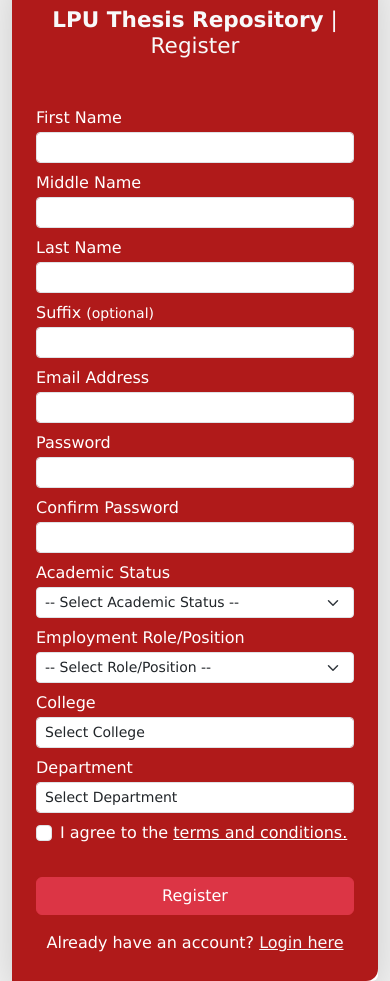
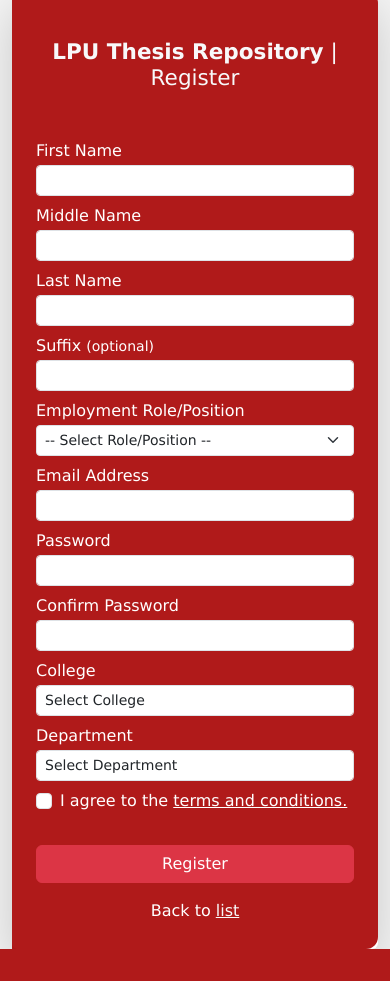
Before and after one commit to jakenapay/thesis_repository, a CodeIgniter 4 app: the page made by app/Views/auth/register.php in a window 390 px wide. After the commit the page ends 949 px from the top, so only its background shows below. Run offline with PHP 8.4 and a stand-in for CodeIgniter, Linux system fonts and the light colour scheme; the template is opened without the code that fills it: most values are stand-ins (such as "Sample title", 1, 10 or a date in 2020); some libraries are stand-ins or nearby versions.

Commit message:
Implement access control for registration page, enhance document view with department names, and streamline user list layout

```diff
--- a/app/Controllers/Auth.php
+++ b/app/Controllers/Auth.php
@@ -91,6 +91,11 @@ class Auth extends BaseController
 
     public function register()
     {
+        // If not admin, redirect to home
+        if (session()->get('user_level') !== 'admin') {
+            return redirect()->to('/home')->with('error', 'You do not have permission to access the registration page.');
+        }
+
         $AcademicStatusModel = new AcademicStatus();
         $AcademicStatusData = $AcademicStatusModel->findAll();
 
--- a/app/Controllers/Documents.php
+++ b/app/Controllers/Documents.php
@@ -170,7 +170,10 @@ class Documents extends BaseController
 
     public function viewDocument($id) {
         $documentModel = new Document();
-        $document = $documentModel->find($id);
+        $document = $documentModel
+        ->select('documents.*, departments.name as department_name')
+        ->join('departments', 'departments.id = documents.department_id', 'left')
+        ->find($id);
 
         if (!$document) {
             throw new \CodeIgniter\Exceptions\PageNotFoundException('Document not found');
--- a/app/Views/auth/login.php
+++ b/app/Views/auth/login.php
@@ -70,10 +70,6 @@
                                     <div class="d-grid">
                                         <button type="submit" class="btn btn-danger btn">Login</button>
                                     </div><br>
-                                    <div class="mt-3 text-center form-label">
-                                        Don't have an account?
-                                        <a href="<?= base_url('register') ?>" class="text-decoration-underline text-light"> Register here</a>
-                                    </div>
                                 </form>
                             </div>
                         </div> <!-- End right side -->
--- a/app/Views/auth/register.php
+++ b/app/Views/auth/register.php
@@ -89,9 +89,24 @@
                                         </div>
                                     </div>
 
-                                    <div class="mb-2">
-                                        <label class="form-label">Email Address</label>
-                                        <input type="email" class="form-control form-control-sm" name="email" required>
+                                    <div class="row">
+                                        <div class="col-md-6 mb-2">
+                                            <label class="form-label">Employment Role/Position</label>
+                                            <select class="form-select form-select-sm" name="employment_status" id="employment_status" required>
+                                                <option value="">-- Select Role/Position --</option>
+                                                <?php if (isset($jobTitleData) && is_array($jobTitleData)): ?>
+                                                    <?php foreach ($jobTitleData as $job): ?>
+                                                        <option value="<?= esc($job['id']) ?>">
+                                                            <?= esc($job['title']) ?>
+                                                        </option>
+                                                    <?php endforeach; ?>
+                                                <?php endif; ?>
+                                            </select>
+                                        </div>
+                                        <div class="col-md-6 mb-2">
+                                            <label class="form-label">Email Address</label>
+                                            <input type="email" class="form-control form-control-sm" name="email" required>
+                                        </div>
                                     </div>
 
                                     <div class="row">
@@ -105,34 +120,6 @@
                                         </div>
                                     </div>
 
-                                    <div class="row">
-                                        <div class="col-md-6 mb-2">
-                                            <label class="form-label">Academic Status</label>
-                                            <select class="form-select form-select-sm" name="academic_status" required>
-                                                <option value="">-- Select Academic Status --</option>
-                                                <?php if (isset($AcademicStatusData) && is_array($AcademicStatusData)): ?>
-                                                    <?php foreach ($AcademicStatusData as $status): ?>
-                                                        <option value="<?= esc($status['id']) ?>">
-                                                            <?= esc($status['status']) ?>
-                                                        </option>
-                                                    <?php endforeach; ?>
-                                                <?php endif; ?>
-                                            </select>
-                                        </div>
-                                        <div class="col-md-6 mb-2">
-                                            <label class="form-label">Employment Role/Position</label>
-                                            <select class="form-select form-select-sm" name="employment_status" id="employment_status" required>
-                                                <option value="">-- Select Role/Position --</option>
-                                                <?php if (isset($jobTitleData) && is_array($jobTitleData)): ?>
-                                                    <?php foreach ($jobTitleData as $job): ?>
-                                                        <option value="<?= esc($job['id']) ?>">
-                                                            <?= esc($job['title']) ?>
-                                                        </option>
-                                                    <?php endforeach; ?>
-                                                <?php endif; ?>
-                                            </select>
-                                        </div>
-                                    </div>
                                     <div class="row">
                                         <div class="col-md-6 mb-2">
                                             <label class="form-label">College</label>
@@ -168,8 +155,8 @@
                                         <button type="submit" class="btn btn-danger btn">Register</button>
                                     </div>
                                     <div class="mt-3 text-center form-label">
-                                        Already have an account?
-                                        <a href="<?= base_url('login') ?>" class="text-decoration-underline text-light"> Login here</a>
+                                        Back to
+                                        <a href="<?= base_url('users') ?>" class="text-decoration-underline text-light">list</a>
                                     </div>
                                 </form>
                             </div>
--- a/app/Views/documents/published.php
+++ b/app/Views/documents/published.php
@@ -26,7 +26,7 @@
                                         <td><?= esc($thesis['authors']); ?></td>
                                         <td><?= esc($thesis['department_name'] ?? ''); ?></td>
                                         <td>
-                                            <a href="<?= base_url('documents/graduateThesis/view/' . esc($thesis['id'], 'url')); ?>" class="btn btn-danger btn-sm" data-bs-toggle="tooltip" data-bs-placement="bottom" title="View">
+                                            <a href="<?= base_url('documents/viewDocument/' . esc($thesis['id'], 'url')); ?>" class="btn btn-danger btn-sm" data-bs-toggle="tooltip" data-bs-placement="bottom" title="View">
                                                 <i class="fas fa-eye"></i>
                                             </a>
                                         </td>
@@ -62,7 +62,7 @@
                                         <td><?= esc($dissertation['authors']); ?></td>
                                         <td><?= esc($dissertation['department_name'] ?? ''); ?></td>
                                         <td>
-                                            <a href="<?= base_url('documents/dissertations/view/' . esc($dissertation['id'], 'url')); ?>" class="btn btn-danger btn-sm" data-bs-toggle="tooltip" data-bs-placement="bottom" title="View">
+                                            <a href="<?= base_url('documents/viewDocument/' . esc($dissertation['id'], 'url')); ?>" class="btn btn-danger btn-sm" data-bs-toggle="tooltip" data-bs-placement="bottom" title="View">
                                                 <i class="fas fa-eye"></i>
                                             </a>
                                         </td>
@@ -98,7 +98,7 @@
                                         <td><?= esc($research['authors']); ?></td>
                                         <td><?= esc($research['department_name'] ?? ''); ?></td>
                                         <td>
-                                            <a href="<?= base_url('documents/facultyResearch/view/' . esc($research['id'], 'url')); ?>" class="btn btn-danger btn-sm" data-bs-toggle="tooltip" data-bs-placement="bottom" title="View">
+                                            <a href="<?= base_url('documents/viewDocument/' . esc($research['id'], 'url')); ?>" class="btn btn-danger btn-sm" data-bs-toggle="tooltip" data-bs-placement="bottom" title="View">
                                                 <i class="fas fa-eye"></i>
                                             </a>
                                         </td>
--- a/app/Views/documents/view.php
+++ b/app/Views/documents/view.php
@@ -128,12 +128,6 @@
                 <h5 style="margin: 0;"><?= esc($document['title']) ?></h5>
             </div>
             <div class="toolbar-right">
-                <button class="btn-icon" onclick="window.print()" title="Print">
-                    <i class="fas fa-print"></i>
-                </button>
-                <a href="<?= base_url($document['file_path']) ?>" class="btn-icon" download title="Download">
-                    <i class="fas fa-download"></i>
-                </a>
             </div>
         </div>
 
```
Also changed, not shown: app/Views/users/list.php (+11 -10 lines).
